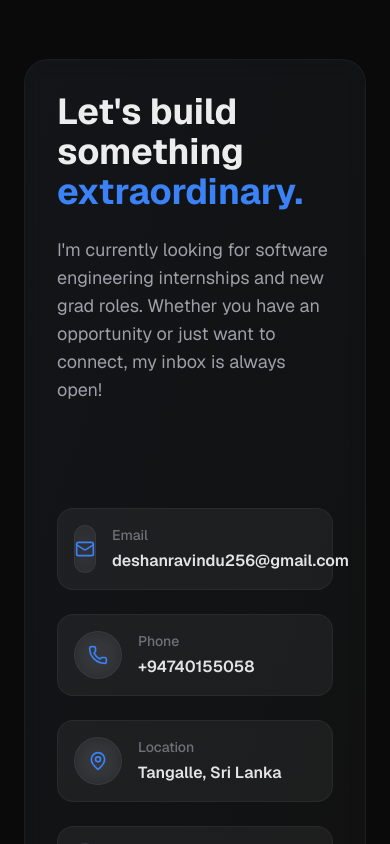
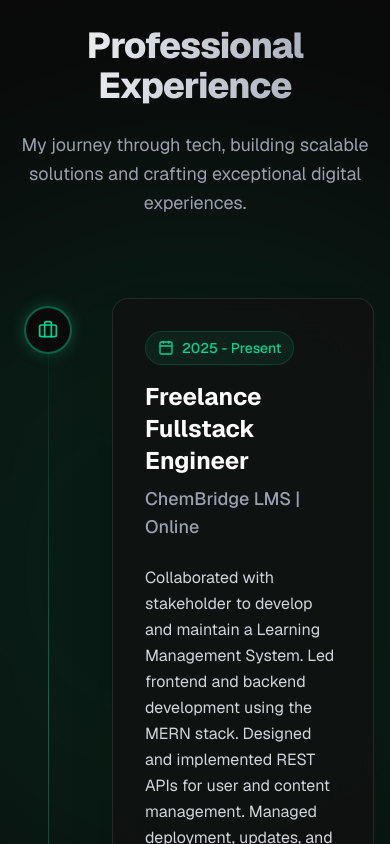
Before and after one commit to Ravi2001512/My-Portfolio, a Next.js app: page / in a window 390 px wide. Shown: the part 5720-6564 px from the top of the page. Built offline with nearby package versions, Linux system fonts and the light colour scheme.

Commit message:
add experience section

```diff
--- a/src/app/page.tsx
+++ b/src/app/page.tsx
@@ -2,6 +2,7 @@ import Hero from "@/components/Hero";
 import About from "@/components/About";
 import Projects from "@/components/Projects";
 import Contact from "@/components/Contact";
+import Experience from "@/components/Experience";
 
 export default function Home() {
   return (
@@ -9,6 +10,7 @@ export default function Home() {
       <Hero />
       <About />
       <Projects />
+      <Experience />
       <Contact />
     </>
   );
--- /dev/null
+++ b/src/components/Experience.tsx
@@ -0,0 +1,109 @@
+"use client";
+
+import { motion } from "framer-motion";
+import { Briefcase, Calendar } from "lucide-react";
+
+export default function Experience() {
+    const experiences = [
+        {
+            role: "Freelance Fullstack Engineer",
+            company: "ChemBridge LMS | Online",
+            period: "2025 - Present",
+            description: "Collaborated with stakeholder to develop and maintain a Learning Management System. Led frontend and backend development using the MERN stack. Designed and implemented REST APIs for user and content management. Managed deployment, updates, and bug fixes in the production environment ",
+            skills: ["React", "Express.js", "MongoDB", "Node.js", "Tailwind CSS", "Google Cloud Console"],
+        },
+    ];
+
+    return (
+        <section id="experience" className="py-24 relative overflow-hidden">
+            {/* Background glowing effects */}
+            <div className="absolute top-1/2 left-1/2 -translate-x-1/2 -translate-y-1/2 w-[800px] h-[800px] bg-emerald-500/10 rounded-full blur-[120px] pointer-events-none -z-10" />
+
+            <div className="container mx-auto px-4 max-w-5xl relative z-10">
+                <motion.div
+                    initial={{ opacity: 0, y: 20 }}
+                    whileInView={{ opacity: 1, y: 0 }}
+                    viewport={{ once: true }}
+                    transition={{ duration: 0.5 }}
+                    className="text-center mb-20"
+                >
+                    <h2 className="text-4xl md:text-5xl font-extrabold text-transparent bg-clip-text bg-gradient-to-r from-white to-gray-400 mb-6 tracking-tight">
+                        Professional Experience
+                    </h2>
+                    <p className="text-gray-400 max-w-2xl mx-auto text-lg leading-relaxed">
+                        My journey through tech, building scalable solutions and crafting exceptional digital experiences.
+                    </p>
+                </motion.div>
+
+                <div className="relative">
+                    {/* Timeline Vertical Line */}
+                    <div className="absolute left-8 md:left-1/2 top-0 bottom-0 w-px bg-gradient-to-b from-transparent via-emerald-500/50 to-transparent md:-translate-x-1/2" />
+
+                    <div className="space-y-16">
+                        {experiences.map((exp, index) => (
+                            <motion.div
+                                key={index}
+                                initial={{ opacity: 0, y: 30 }}
+                                whileInView={{ opacity: 1, y: 0 }}
+                                viewport={{ once: true, margin: "-100px" }}
+                                transition={{ duration: 0.6, delay: index * 0.2 }}
+                                className={`relative flex flex-col md:flex-row gap-8 items-start ${index % 2 !== 0 ? 'md:flex-row-reverse' : ''}`}
+                            >
+                                {/* Timeline Dot */}
+                                <div className="absolute left-8 md:left-1/2 top-0 -translate-x-1/2 flex items-center justify-center mt-2 md:mt-0">
+                                    <div className="w-12 h-12 rounded-full bg-[#0a0a0a] border-2 border-emerald-500/50 flex items-center justify-center shadow-[0_0_15px_rgba(16,185,129,0.3)] z-10 relative">
+                                        <div className="absolute inset-0 rounded-full bg-emerald-500/20 animate-ping opacity-75 duration-1000" />
+                                        <Briefcase className="w-5 h-5 text-emerald-400 relative z-10" />
+                                    </div>
+                                </div>
+
+                                {/* Content Side */}
+                                <div className={`w-full md:w-1/2 pl-24 md:pl-0 ${index % 2 === 0 ? 'md:pr-16' : 'md:pl-16'}`}>
+                                    <div className="group relative">
+                                        {/* Glowing border effect on hover */}
+                                        <div className="absolute -inset-0.5 bg-gradient-to-r from-emerald-500 to-cyan-500 rounded-2xl blur opacity-0 group-hover:opacity-30 transition duration-500" />
+
+                                        <div className="relative bg-[#111111]/80 backdrop-blur-xl border border-white/10 p-8 rounded-2xl shadow-2xl transition-all duration-300 hover:border-white/20 hover:-translate-y-1">
+
+                                            {/* Period Badge */}
+                                            <div className="flex items-center gap-2 text-emerald-400 font-medium mb-4 text-sm bg-emerald-500/10 w-fit px-3 py-1.5 rounded-full border border-emerald-500/20">
+                                                <Calendar className="w-4 h-4" />
+                                                {exp.period}
+                                            </div>
+
+                                            <h3 className="text-2xl font-bold text-white mb-2 group-hover:text-emerald-400 transition-colors">
+                                                {exp.role}
+                                            </h3>
+
+                                            <div className="text-gray-400 font-medium mb-6 text-lg">
+                                                {exp.company}
+                                            </div>
+
+                                            <p className="text-gray-300 leading-relaxed mb-8">
+                                                {exp.description}
+                                            </p>
+
+                                            <div className="flex flex-wrap gap-2">
+                                                {exp.skills.map((skill, i) => (
+                                                    <span
+                                                        key={i}
+                                                        className="px-3 py-1.5 bg-white/5 border border-white/10 text-xs font-semibold tracking-wide rounded-full text-gray-300 hover:bg-emerald-500/20 hover:text-emerald-300 hover:border-emerald-500/30 transition-all cursor-default"
+                                                    >
+                                                        {skill}
+                                                    </span>
+                                                ))}
+                                            </div>
+                                        </div>
+                                    </div>
+                                </div>
+
+                                {/* Empty Side for flex spacing on desktop */}
+                                <div className="hidden md:block w-1/2" />
+                            </motion.div>
+                        ))}
+                    </div>
+                </div>
+            </div>
+        </section>
+    );
+}
--- a/src/components/Navbar.tsx
+++ b/src/components/Navbar.tsx
@@ -10,6 +10,7 @@ const navLinks = [
   { name: "Home", href: "/" },
   { name: "About", href: "#about" },
   { name: "Projects", href: "#projects" },
+  { name: "Experience", href: "#experience" },
   { name: "Contact", href: "#contact" },
 ];
 
@@ -82,13 +83,10 @@ export default function Navbar() {
             </Link>
           ))}
           <div className="flex items-center gap-6 pt-4 border-t border-white/10">
-            <Link href="https://github.com" target="_blank" className="text-zinc-400 hover:text-white transition-colors">
+            <Link href="https://github.com/Ravi2001512" target="_blank" className="text-zinc-400 hover:text-white transition-colors">
               <FaGithub size={24} />
             </Link>
-            <Link href="https://twitter.com" target="_blank" className="text-zinc-400 hover:text-[#1DA1F2] transition-colors">
-              <FaXTwitter size={24} />
-            </Link>
-            <Link href="https://linkedin.com" target="_blank" className="text-zinc-400 hover:text-[#0A66C2] transition-colors">
+            <Link href="https://www.linkedin.com/in/ravindu-deshan-723a5a243/" target="_blank" className="text-zinc-400 hover:text-[#0A66C2] transition-colors">
               <FaLinkedin size={24} />
             </Link>
           </div>
```
